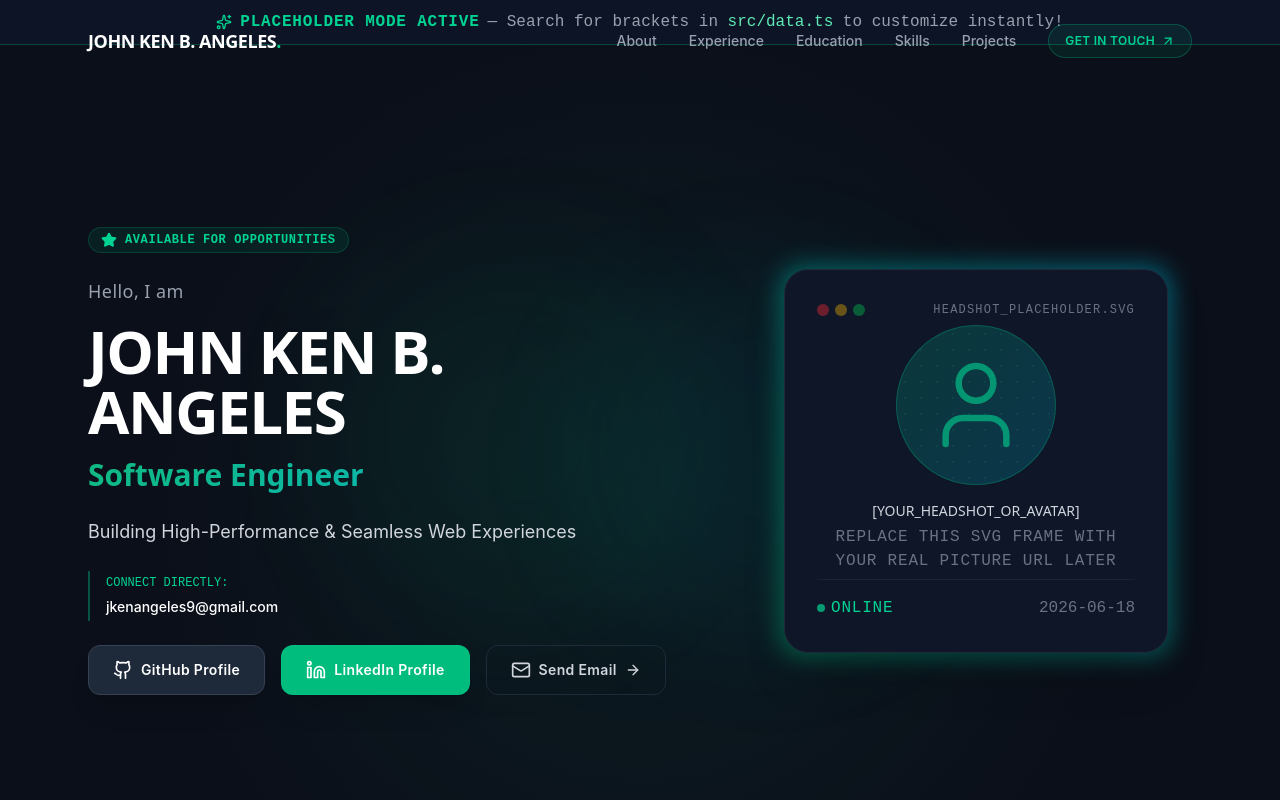
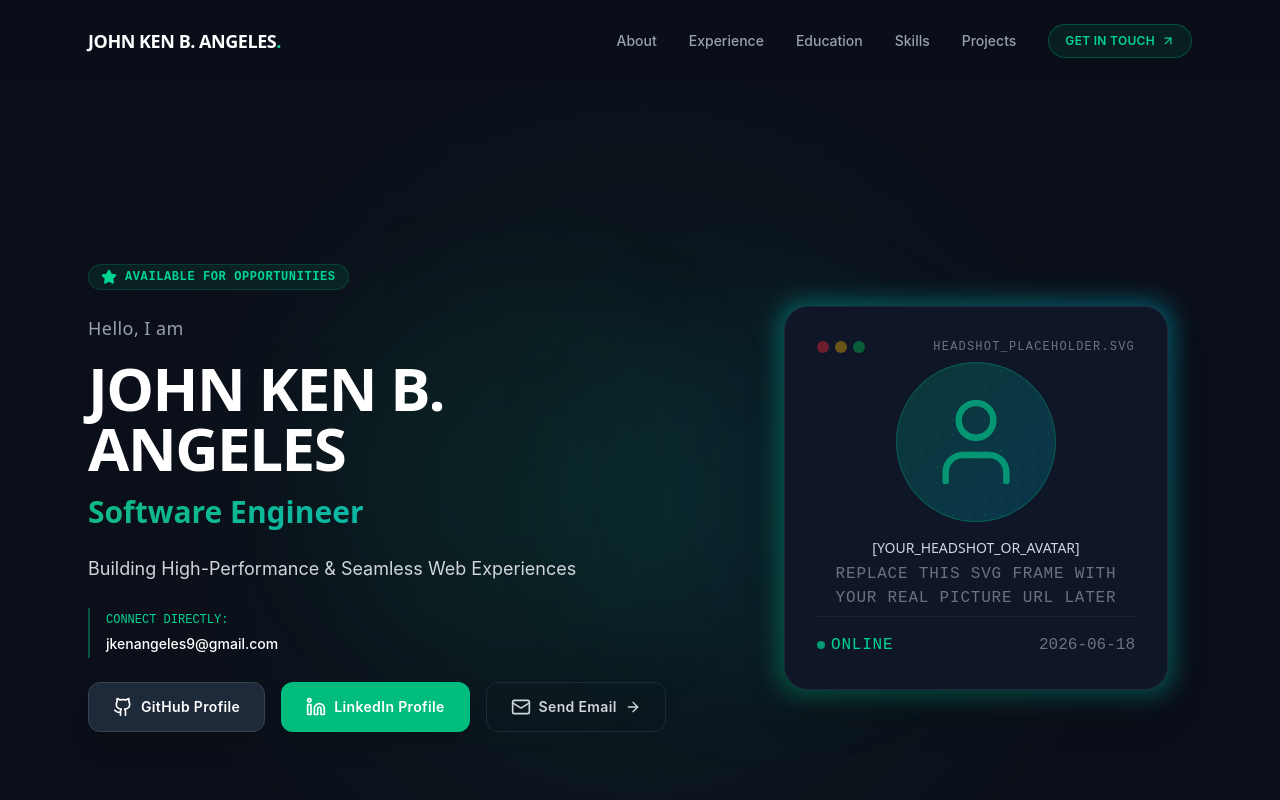
Before and after one commit to Kendiesss/Personal-Portfolio, a React (Vite) app: page / in a window 1280 px wide. Shown: the top 800 px of the page. Built offline with nearby package versions, Linux system fonts and the light colour scheme.

Commit message:
feat: add dynamic profile image support
Remove placeholder banner and update Hero component to support custom profile images via data configuration. Change navigation to sticky positioning for improved usability.

```diff
--- a/src/App.tsx
+++ b/src/App.tsx
@@ -6,29 +6,12 @@ import Education from "./components/Education";
 import Skills from "./components/Skills";
 import Projects from "./components/Projects";
 import Footer from "./components/Footer";
-import { Info, Sparkles } from "lucide-react";
 
 export default function App() {
   return (
     <div id="portfolio-app" className="min-h-screen bg-[#0b0f19] text-gray-100 flex flex-col font-sans relative">
       {/* Absolute background decoration */}
       <div className="absolute top-0 inset-x-0 h-[64rem] radial-bg-glow pointer-events-none z-0"></div>
-
-      {/* Placeholder Mode Status Banner - Ultra small, beautiful, and informative */}
-      <div
-        id="placeholder-alert-banner"
-        className="relative z-50 bg-[#0e1628]/90 border-b border-emerald-500/30 backdrop-blur-sm text-center py-2.5 px-4"
-      >
-        <div className="max-w-6xl mx-auto flex items-center justify-center gap-2">
-          <Sparkles className="h-4 w-4 text-emerald-400 shrink-0" />
-          <p className="text-2xs font-semibold uppercase tracking-wider text-emerald-400 font-mono">
-            Placeholder Mode Active
-          </p>
-          <span className="hidden sm:inline text-2xs text-gray-400 font-mono">
-            — Search for brackets in <code className="text-emerald-300">src/data.ts</code> to customize instantly!
-          </span>
-        </div>
-      </div>
 
       {/* Navigation Header */}
       <Navbar />
--- a/src/components/Hero.tsx
+++ b/src/components/Hero.tsx
@@ -132,6 +132,26 @@ export default function Hero() {
               {/* Headshot SVG placeholder inside elegant badge frame */}
               <div className="my-auto flex flex-col justify-center items-center space-y-4">
                 <div className="w-32 h-32 md:w-40 md:h-40 rounded-full bg-gradient-to-br from-emerald-500/20 to-cyan-500/20 border border-emerald-500/30 flex items-center justify-center relative overflow-hidden group">
+                  {personalDetails.profileImageUrl && !personalDetails.profileImageUrl.startsWith("[") ? (
+                    <img
+                      src={personalDetails.profileImageUrl}
+                      alt={personalDetails.name}
+                      referrerPolicy="no-referrer"
+                      className="w-full h-full object-cover group-hover:scale-105 transition-transform duration-500"
+                      onError={(e) => {
+                        e.currentTarget.style.display = "none";
+                        // Fallback indicator
+                        const parent = e.currentTarget.parentElement;
+                        if (parent) {
+                          const errDiv = document.createElement("div");
+                          errDiv.className = "absolute inset-0 bg-[#0e1628] flex flex-col items-center justify-center text-red-400 font-mono text-center px-4 text-2xs";
+                          errDiv.innerText = "Error loading headshot image";
+                          parent.appendChild(errDiv);
+                        }
+                      }}
+                    />
+                  ) : (
+                    <>
                       {/* Decorative headshot grid overlay */}
                       <div className="absolute inset-0 opacity-10 bg-[radial-gradient(#10b981_1px,transparent_1px)] [background-size:16px_16px]"></div>
 
@@ -148,13 +168,19 @@ export default function Hero() {
                         <path d="M19 21v-2a4 4 0 0 0-4-4H9a4 4 0 0 0-4 4v2" />
                         <circle cx="12" cy="7" r="4" />
                       </svg>
+                    </>
+                  )}
                 </div>
                 <div className="text-center">
                   <h3 className="font-display font-medium text-sm text-gray-300">
-                    [YOUR_HEADSHOT_OR_AVATAR]
+                    {personalDetails.profileImageUrl && !personalDetails.profileImageUrl.startsWith("[")
+                      ? "Profile Image Active"
+                      : "[YOUR_HEADSHOT_OR_AVATAR]"}
                   </h3>
                   <p className="font-mono text-2xs text-gray-500 uppercase tracking-wider mt-1">
-                    Replace this SVG frame with your real picture URL later
+                    {personalDetails.profileImageUrl && !personalDetails.profileImageUrl.startsWith("[")
+                      ? "Successfully loaded"
+                      : "Replace this SVG frame with your real picture URL later"}
                   </p>
                 </div>
               </div>
--- a/src/components/Navbar.tsx
+++ b/src/components/Navbar.tsx
@@ -25,10 +25,10 @@ export default function Navbar() {
   return (
     <nav
       id="navbar"
-      className={`fixed top-0 left-0 right-0 z-50 transition-all duration-300 ${
+      className={`sticky top-0 left-0 right-0 z-50 transition-all duration-300 ${
         scrolled
-          ? "bg-[#0b0f19]/80 backdrop-blur-md border-b border-gray-800/40 py-4 shadow-lg"
-          : "bg-transparent py-6"
+          ? "bg-[#0b0f19]/85 backdrop-blur-md border-b border-gray-800/40 py-4 shadow-lg"
+          : "bg-[#0b0f19]/45 backdrop-blur-sm py-6"
       }`}
     >
       <div className="max-w-6xl mx-auto px-6 flex justify-between items-center">
--- a/src/data.ts
+++ b/src/data.ts
@@ -8,6 +8,7 @@ export const personalDetails: PersonalDetails = {
   tagline: "Building High-Performance & Seamless Web Experiences",
   role: "Software Engineer",
   shortDescription: "[YOUR_SHORT_DESCRIPTION]",
+  profileImageUrl: "[YOUR_PROFILE_IMAGE_URL]",
 };
 
 export const experiences: Experience[] = [
--- a/src/types.ts
+++ b/src/types.ts
@@ -36,4 +36,5 @@ export interface PersonalDetails {
   shortDescription: string;
   tagline: string;
   role: string;
+  profileImageUrl?: string;
 }
```
Lines whose indentation alone changed are shown as unchanged.
